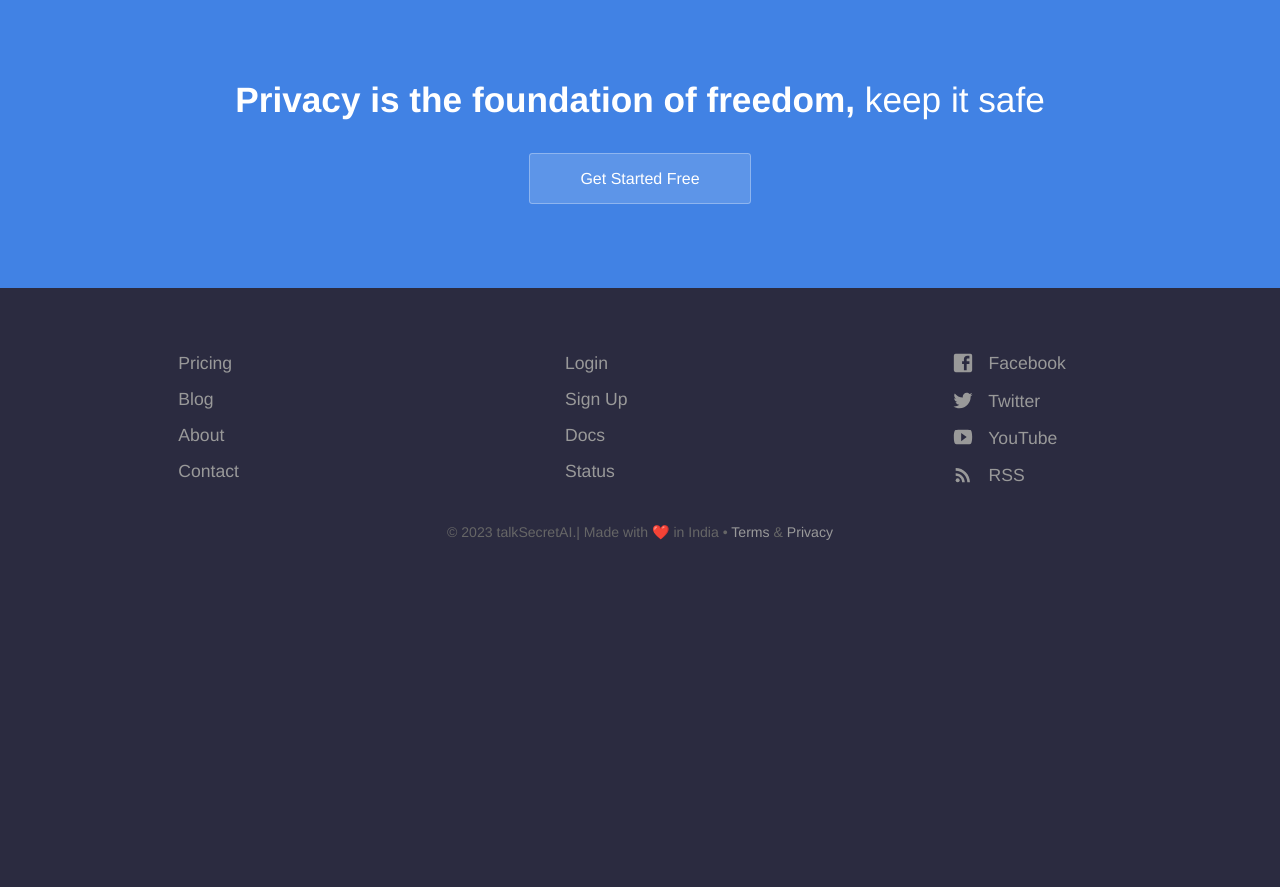
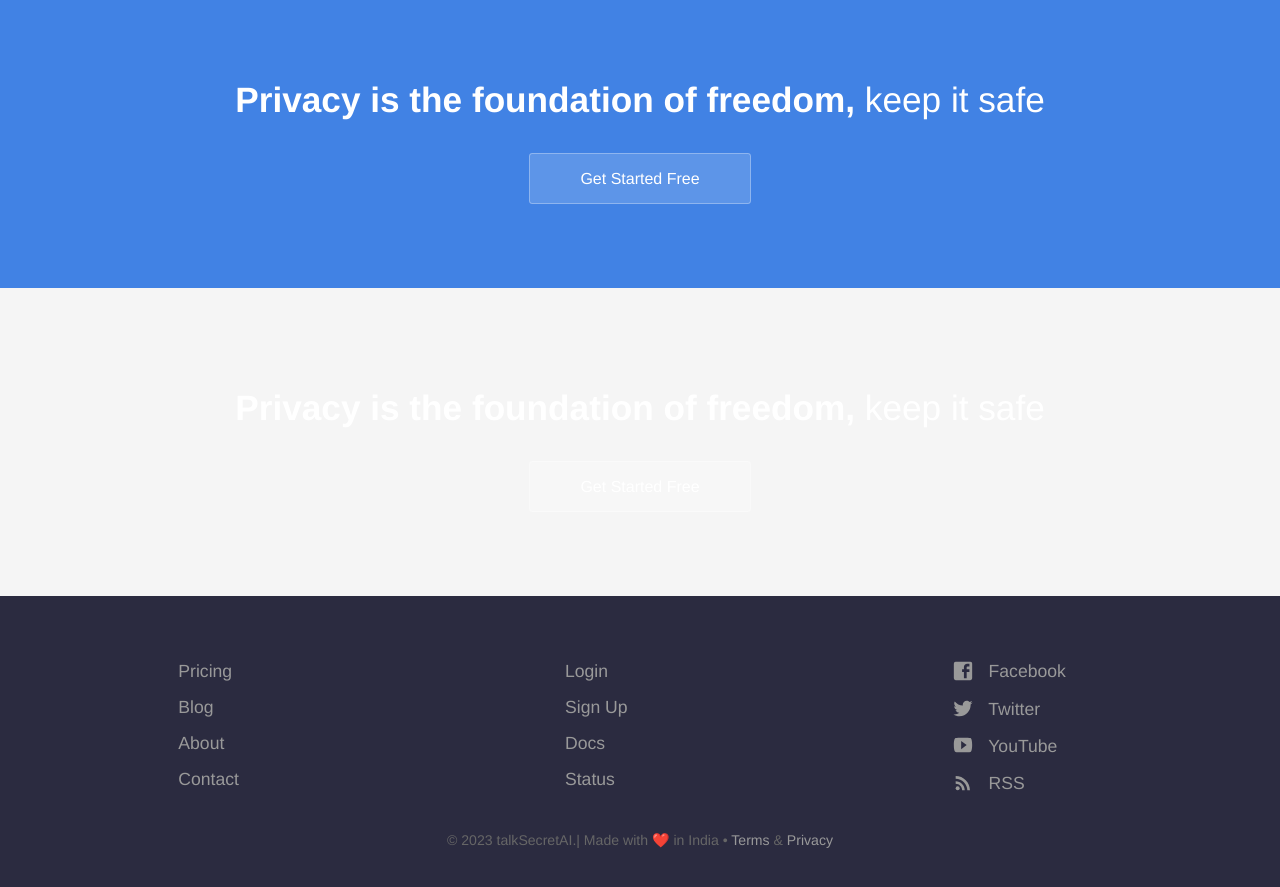
Before and after one commit to milinddeore/talkSecretAIWebsite, a Jekyll site: the page built from index.html, in a window 1280 px wide and 900 px high, scrolled down 3121 px. Shown: the top 887 px of the window. Built offline with Jekyll 4.4.1, drawn with Linux system fonts in a browser that asks for light colours; before the commit the page ends 3713 px from its top, so only the background shows below that.

Commit message:
Update index.html

```diff
--- a/index.html
+++ b/index.html
@@ -71,4 +71,9 @@ description: AI based data anonymization software, keep it strong with talkSecer
 		<h2 class="editable"><strong>Privacy is the foundation of freedom, </strong>keep it safe</h2>
 		<div class="button alt"><a href="#">Get Started Free</a></div>
 	</section>
+
+	<section class="bottom-ctaa">
+		<h2 class="editable"><strong>Privacy is the foundation of freedom, </strong>keep it safe</h2>
+		<div class="button alt"><a href="#">Get Started Free</a></div>
+	</section>
 </div>
```
